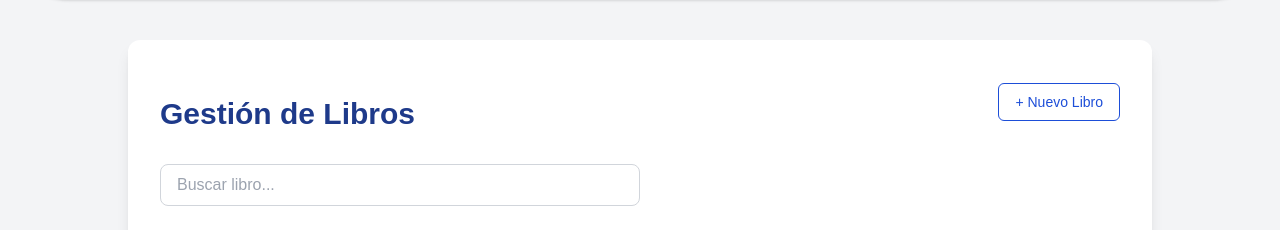
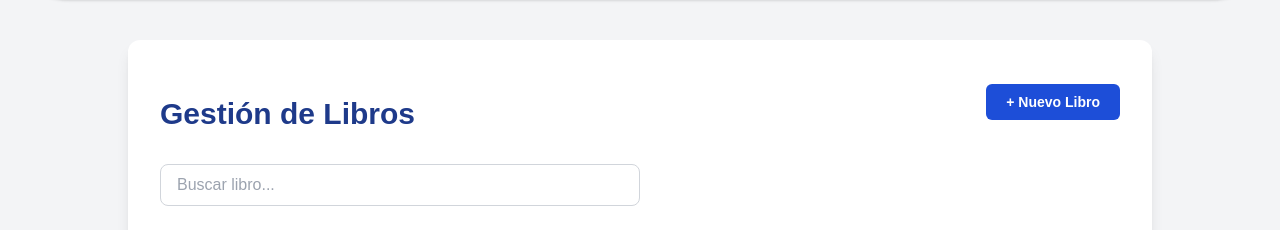
Before and after one commit to BrandonVL278/SICOBI, a Django app: page / in a window 1280 px wide. Shown: the part 70-300 px from the top of the page. Run offline with Django 5.2, Linux system fonts and the light colour scheme; data that the repository does not hold is empty; some libraries are stand-ins or nearby versions; some web fonts are replaced.

Commit message:
botones
cambio de colores de los botones

```diff
--- a/library/templates/book/record.html
+++ b/library/templates/book/record.html
@@ -20,7 +20,7 @@ Libros
                Gestión de Libros
             </h1>
             <a href="{% url 'library:book_create' %}"
-                class="px-4 py-2 bg-white border border-blue-700 text-blue-700 rounded-md text-sm font-medium hover:bg-blue-50 transition">
+                class="px-5 py-2 bg-blue-700 text-white rounded-md text-sm font-semibold hover:bg-blue-700 transition">
                 + Nuevo Libro
             </a>
         </div>
```
